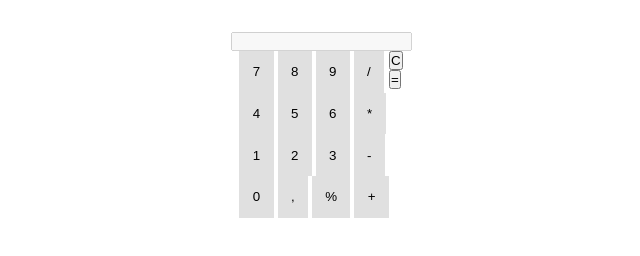
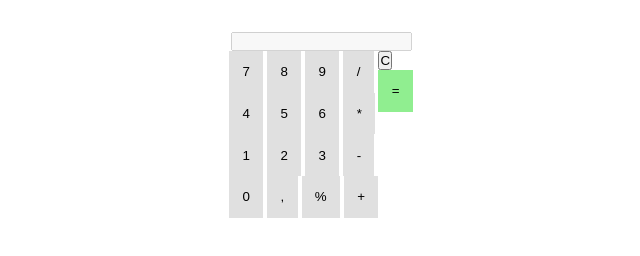
Before and after one commit to dvgdaw/calculator, a plain HTML site: page index.html in a window 1280 px wide. Shown: the whole page, without its empty margins (319-959 px from the left). Drawn offline with Linux system fonts and the light colour scheme.

Commit message:
cambios css

```diff
--- a/index.html
+++ b/index.html
@@ -53,7 +53,7 @@
 
                 </div>
                 <div>
-                    <button onclick="calculate()">=</button>
+                    <button class="key equal" onclick="calculate()">=</button>
                 </div>
 
             </div>
--- a/style.css
+++ b/style.css
@@ -26,3 +26,7 @@
     background-color: hsla(0, 0%, 35%, 0.185);
     cursor: pointer;
 }
+
+.equal {
+    background-color: lightgreen;
+}
```
